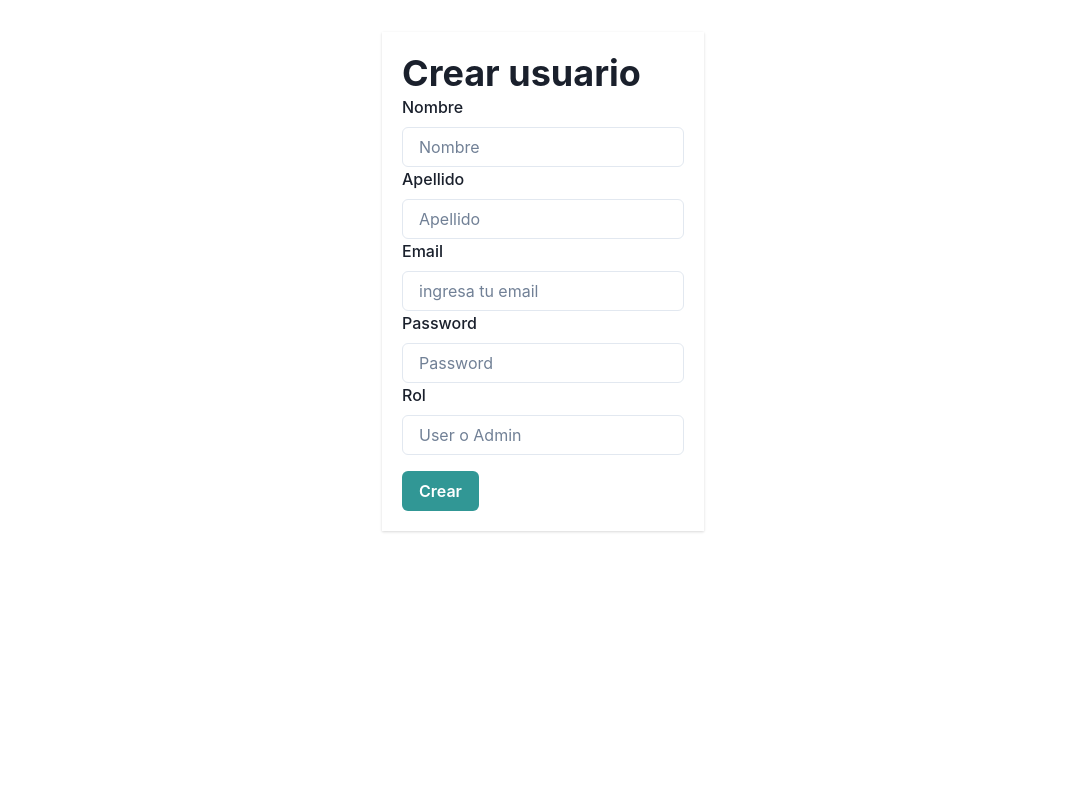
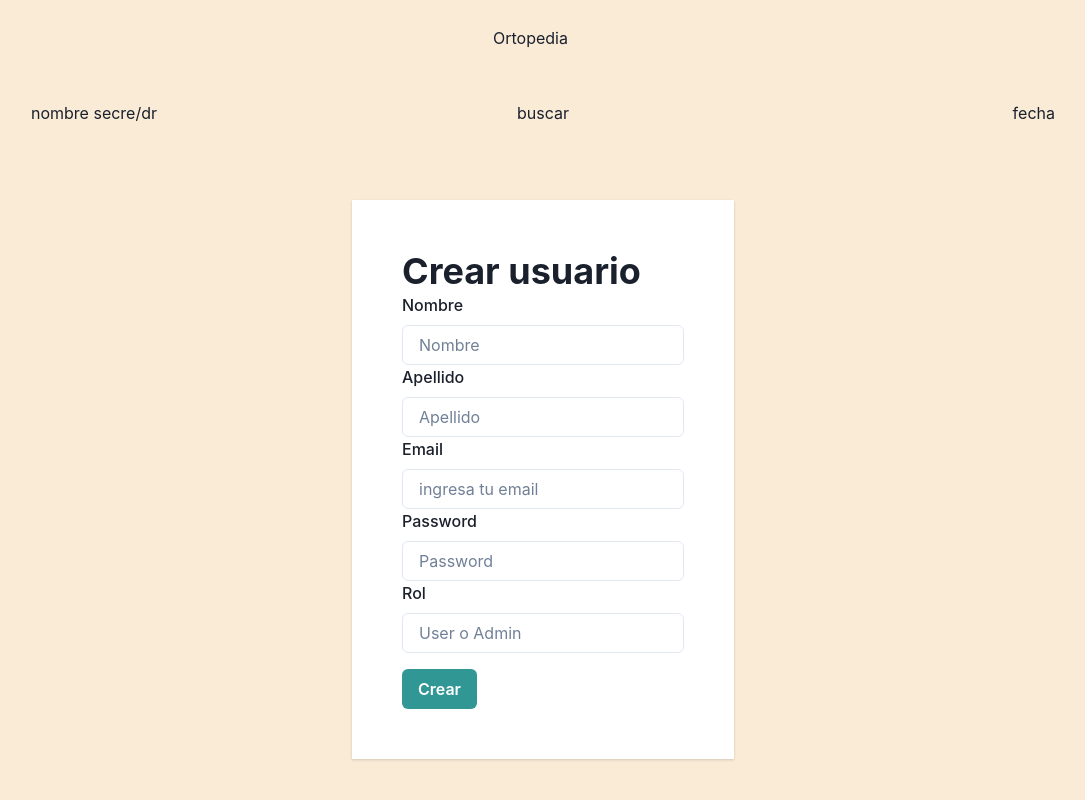
Before and after one commit to ismaelmaizon/Ortopedia, a React (Vite) app in the folder frontend/: page /Login in a window 1280 px wide. Shown: the top 800 px of the page, without its empty margins (97-1182 px from the left). Built offline with nearby package versions, Linux system fonts and the light colour scheme.

Commit message:
agrego navbar

```diff
--- a/frontend/src/App.css
+++ b/frontend/src/App.css
@@ -1,58 +1,8 @@
-#root {
-  max-width: 1280px;
-  margin: 0 auto;
-  padding: 2rem;
-  text-align: center;
+.container{
+  display: flex;
+  width: 100%;
+  margin: auto;
+  flex-direction: column;
+  align-items: center;
+  background-color: #FAEBD7;
 }
-
-
-.btn{
-  /* Estilos del texto */
-  color: #000; /* Color naranja atardecer */
-  text-align: center; /* Centrar el texto */
-
-  /* Estilos del borde */
-  border: 2px solid #000; /* Borde negro de 2px */
-
-  /* Estilos de presentación */
-  padding: 10px 20px; /* Espaciado interno del botón */
-  font-size: 16px; /* Tamaño de la fuente */
-  cursor: pointer; /* Cambiar el cursor al pasar sobre el botón */
-  border-radius: 5px; /* Bordes redondeados */
-}
-
-.logo {
-  height: 6em;
-  padding: 1.5em;
-  will-change: filter;
-  transition: filter 300ms;
-}
-.logo:hover {
-  filter: drop-shadow(0 0 2em #646cffaa);
-}
-.logo.react:hover {
-  filter: drop-shadow(0 0 2em #61dafbaa);
-}
-
-@keyframes logo-spin {
-  from {
-    transform: rotate(0deg);
-  }
-  to {
-    transform: rotate(360deg);
-  }
-}
-
-@media (prefers-reduced-motion: no-preference) {
-  a:nth-of-type(2) .logo {
-    animation: logo-spin infinite 20s linear;
-  }
-}
-
-.card {
-  padding: 2em;
-}
-
-.read-the-docs {
-  color: #888;
-}
--- a/frontend/src/App.jsx
+++ b/frontend/src/App.jsx
@@ -3,14 +3,18 @@ import './App.css'
 import { Box, Button, ButtonGroup, Stack, Wrap, WrapItem } from '@chakra-ui/react'
 import {Route, Routes} from 'react-router-dom'
 import Login from './components/Login/login'
+import NavBar from './components/Navbar/navbar'
 
 
 function App() {
   return (
-      <div>
-        <Routes>
-          <Route path="/Login"  element= { <Login/> } ></Route>
-        </Routes>
+    <div className='container'>
+        <NavBar/>
+        <div>
+          <Routes>
+            <Route path="/Login"  element= { <Login/> } ></Route>
+          </Routes>
+        </div>
       </div>
   )
 }
--- a/frontend/src/components/Login/login.jsx
+++ b/frontend/src/components/Login/login.jsx
@@ -29,7 +29,7 @@ console.log(reg);
 return (
     <div>
         <form onSubmit={handleSubmit(onSubmit)}>
-            <Card padding={5} borderColor={"ActiveBorder"} borderRadius={"revert"} >
+            <Card margin={50} padding={50} borderColor={"ActiveBorder"} borderRadius={"revert"} >
                 <Heading textAlign={"initial"} >Crear usuario</Heading>
                 <FormControl>
                     <FormLabel>Nombre</FormLabel>
@@ -38,8 +38,6 @@ return (
                     placeholder='Nombre'
                     {...register('Nombre')}
                     />
-                    <FormErrorMessage>
-                    </FormErrorMessage>
                 </FormControl>
                 <FormControl>
                     <FormLabel>Apellido</FormLabel>
@@ -48,8 +46,6 @@ return (
                     placeholder='Apellido'
                     {...register('Apellido')}
                     />
-                    <FormErrorMessage>
-                    </FormErrorMessage>
                 </FormControl>
                 <FormControl>
                     <FormLabel>Email</FormLabel>
@@ -58,8 +54,6 @@ return (
                     placeholder='ingresa tu email'
                     {...register('email')}
                     />
-                    <FormErrorMessage>
-                    </FormErrorMessage>
                 </FormControl>
                 <FormControl>
                     <FormLabel>Password</FormLabel>
@@ -68,8 +62,6 @@ return (
                     placeholder='Password'
                     {...register('Password')}
                     />
-                    <FormErrorMessage>
-                    </FormErrorMessage>
                 </FormControl>
                 <FormControl>
                     <FormLabel>Rol</FormLabel>
@@ -78,8 +70,6 @@ return (
                     placeholder='User o Admin'
                     {...register('rol')}
                     />
-                    <FormErrorMessage>
-                    </FormErrorMessage>
                 </FormControl>
                 <ButtonGroup>
                     <Button mt={4} colorScheme='teal' type='submit' onClick={()=> {
--- /dev/null
+++ b/frontend/src/components/Navbar/navBar.css
@@ -0,0 +1,3 @@
+.navBar{
+    width: 80%;
+}
--- /dev/null
+++ b/frontend/src/components/Navbar/navbar.jsx
@@ -0,0 +1,27 @@
+import React from "react";
+
+import axios from 'axios';
+import { useForm } from 'react-hook-form'
+import { Box, Center, Flex, Grid, GridItem } from '@chakra-ui/react'
+import './navBar.css'
+
+export default function Navbar() {
+
+
+return (
+        <div className="navBar" >
+            <Grid h='150px' w='100%' templateRows='repeat(20px, 10px)' alignItems={"center"}>
+                <GridItem w='100px' m='auto' >
+                    Ortopedia
+                </GridItem>
+                <GridItem w='100%'>
+                    <Grid m='2px, 50px' templateColumns='repeat(3, 1fr)' gap={100} >
+                        <GridItem display={"flex"} justifySelf={"initial"} >nombre secre/dr</GridItem>
+                        <GridItem display={"flex"} justifySelf={"center"} >buscar</GridItem>
+                        <GridItem display={"flex"} justifySelf={"end"} >fecha</GridItem>
+                    </Grid>
+                </GridItem>
+            </Grid>
+        </div>
+)
+}
--- a/frontend/src/index.css
+++ b/frontend/src/index.css
@@ -1,72 +1,6 @@
-:root {
-  font-family: Inter, system-ui, Avenir, Helvetica, Arial, sans-serif;
-  line-height: 1.5;
-  font-weight: 400;
-
-  color-scheme: light dark;
-  color: rgba(255, 255, 255, 0.87);
-  background-color: #242424;
-
-  font-synthesis: none;
-  text-rendering: optimizeLegibility;
-  -webkit-font-smoothing: antialiased;
-  -moz-osx-font-smoothing: grayscale;
-  -webkit-text-size-adjust: 100%;
-}
-
-a {
-  font-weight: 500;
-  color: #646cff;
-  text-decoration: inherit;
-}
-a:hover {
-  color: #535bf2;
-}
 
 body {
-  margin: 0;
-  display: flex;
-  place-items: center;
-  min-width: 320px;
-  min-height: 100vh;
+  margin: 10px;
+  width: 100%;
+  height: 100%;
 }
-
-h1 {
-  font-size: 3.2em;
-  line-height: 1.1;
-}
-
-button {
-  border-radius: 8px;
-  border: 1px solid transparent;
-  padding: 0.6em 1.2em;
-  font-size: 1em;
-  font-weight: 500;
-  font-family: inherit;
-  background-color: #FFA500;
-  cursor: pointer;
-  transition: border-color 0.25s;
-}
-
-button:hover {
-  border-color: #666626;
-}
-
-
-button:focus,
-button:focus-visible {
-  outline: 4px auto -webkit-focus-ring-color;
-}
-
-@media (prefers-color-scheme: light) {
-  :root {
-    color: #213547;
-    background-color: #ffffff;
-  }
-  a:hover {
-    color: #747bff;
-  }
-  button {
-    background-color: #f9f9f9;
-  }
-}
```
Also changed, not shown: frontend/src/components/button.jsx (deleted, +0 -15 lines).
